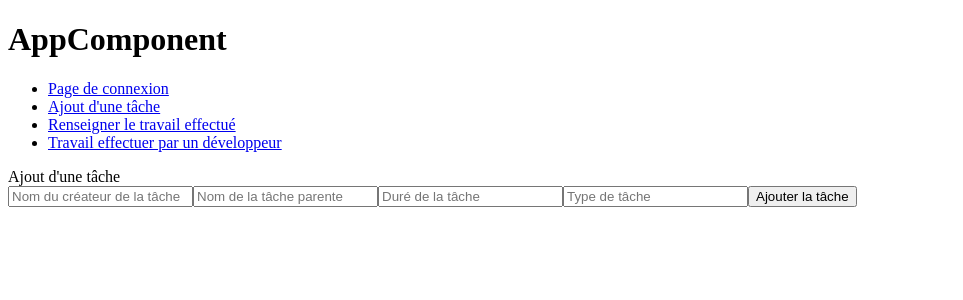
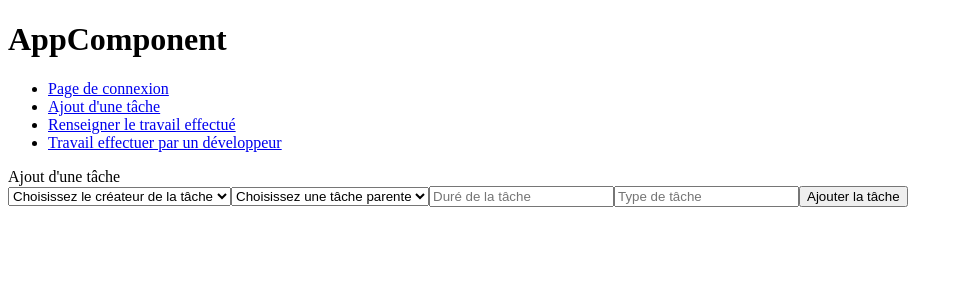
Before and after one commit to s-romain/cra-econocom-front, an Angular app: page /addTask in a window 1280 px wide. Shown: the top 300 px of the page, without its empty margins (0-963 px from the left). Built offline with nearby package versions, Linux system fonts and the light colour scheme.

Commit message:
Update droplist in add task, add task service and update task and madeWork entity

```diff
--- a/src/app/add-task/add-task.component.html
+++ b/src/app/add-task/add-task.component.html
@@ -1,7 +1,15 @@
 <div>
     <div>{{pageName}}</div>
-    <input type="text" placeholder="Nom du créateur de la tâche">
-    <input type="text" placeholder="Nom de la tâche parente">
+    <select name="authors" id="taskAuthor">
+        <option value="">Choisissez le créateur de la tâche</option>
+        <option value="lolo">Aloïs</option>
+        <option value="alex">Alexiane</option>
+    </select>
+    <select name="authors" id="taskAuthor">
+        <option value="">Choisissez une tâche parente</option>
+        <option value="lolo">CRUD</option>
+        <option value="alex">Interface</option>
+    </select>
     <input type="text" placeholder="Duré de la tâche">
     <input type="text" placeholder="Type de tâche">
     <button>Ajouter la tâche</button>
```
Also changed, not shown: src/app/entity/madeWork.ts (+4 -4 lines), src/app/entity/task.ts (+6 -5 lines), src/app/service/task.service.ts (added, +9 -0 lines), 1 other file (tests, documents, lock files or other folders).
